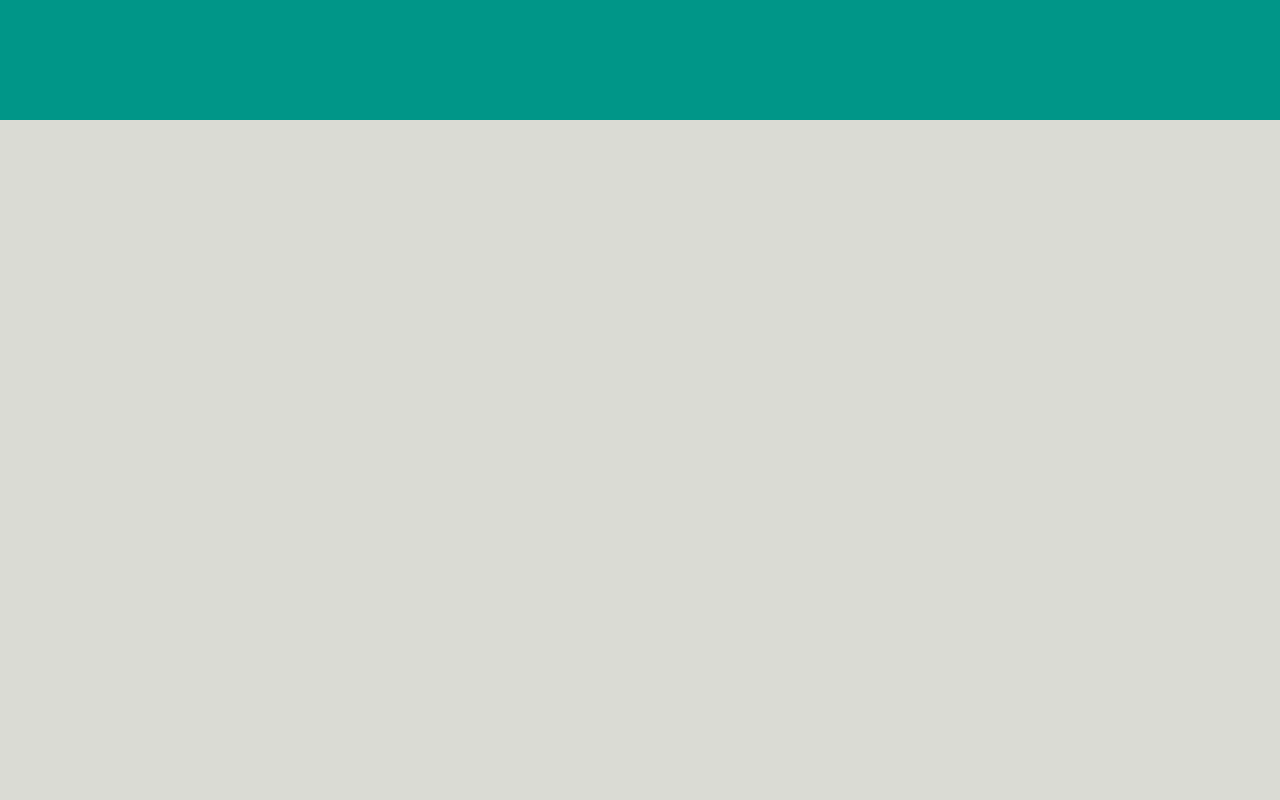
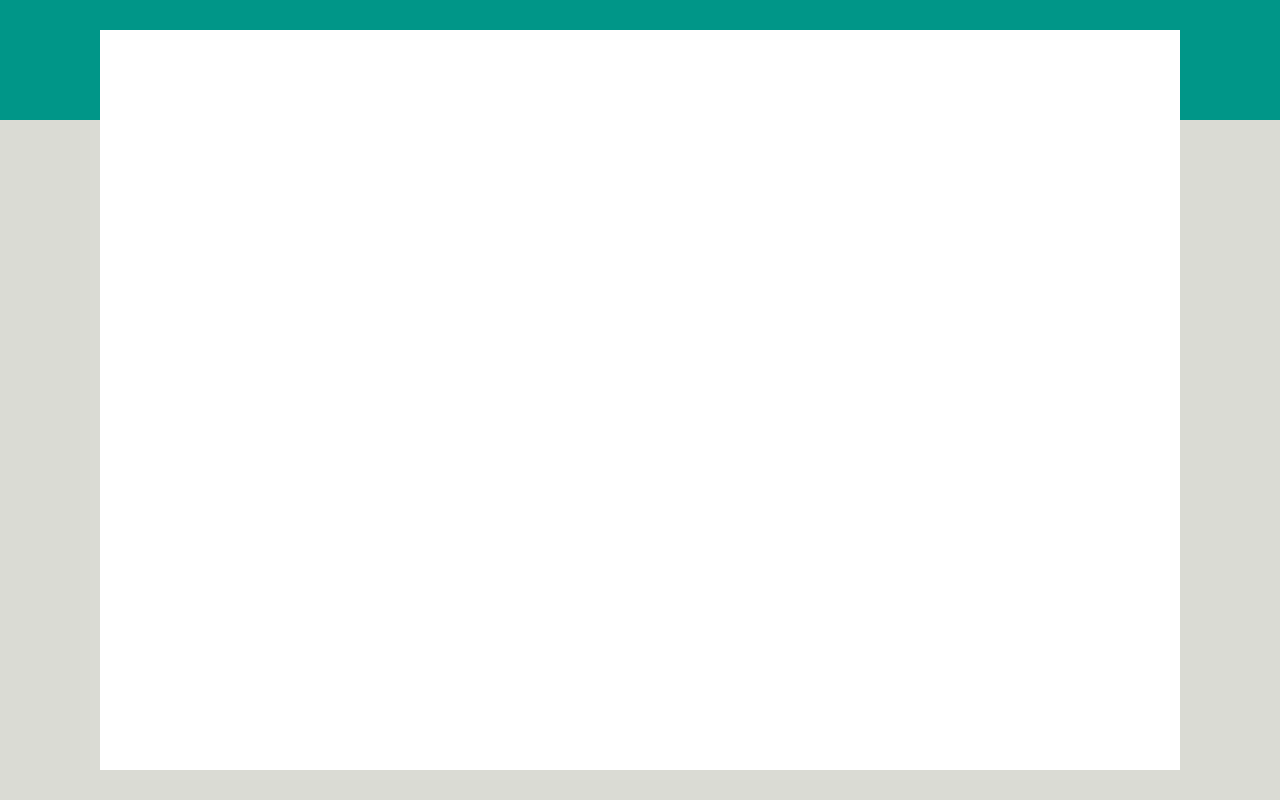
Before and after one commit to AndreaGarofalo/vue-boolzapp, a plain HTML site: page index.html in a window 1280 px wide. Drawn offline with nearby package versions, Linux system fonts and the light colour scheme.

Commit message:
added chat section

```diff
--- a/css/style.css
+++ b/css/style.css
@@ -3,3 +3,12 @@ body {
   width: 100vw;
   background: linear-gradient(to bottom, #009688 15%, #dadbd4 15% 100%);
 }
+
+#chat {
+  background-color: #ffffff;
+  position: absolute;
+  top: 30px;
+  bottom: 30px;
+  left: 100px;
+  right: 100px;
+}
--- a/index.html
+++ b/index.html
@@ -13,5 +13,9 @@
     <link rel="stylesheet" href="css/style.css" />
     <title>Boolzapp</title>
   </head>
-  <body></body>
+  <body>
+    <main class="h-100">
+      <div id="chat"></div>
+    </main>
+  </body>
 </html>
```
